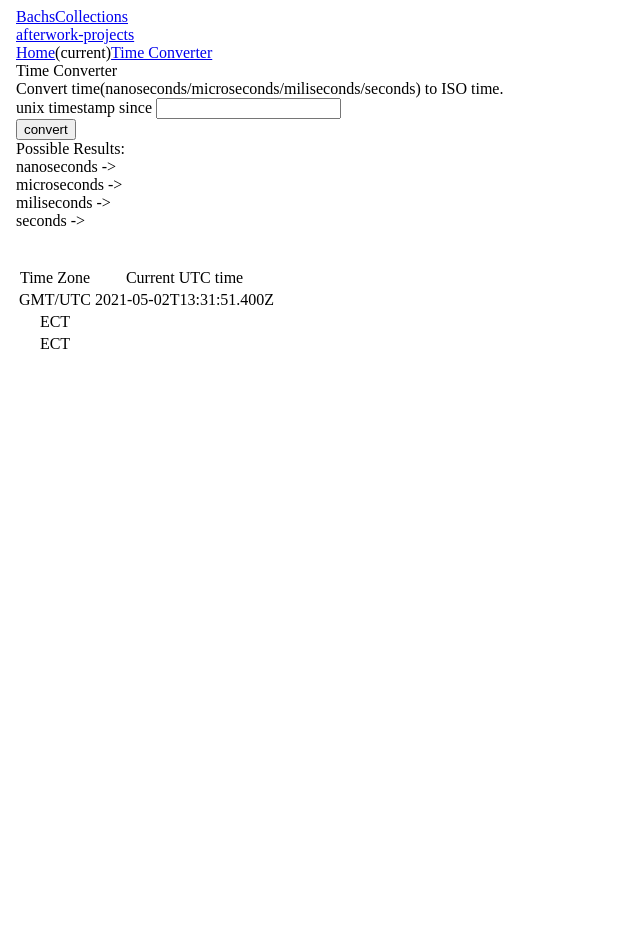
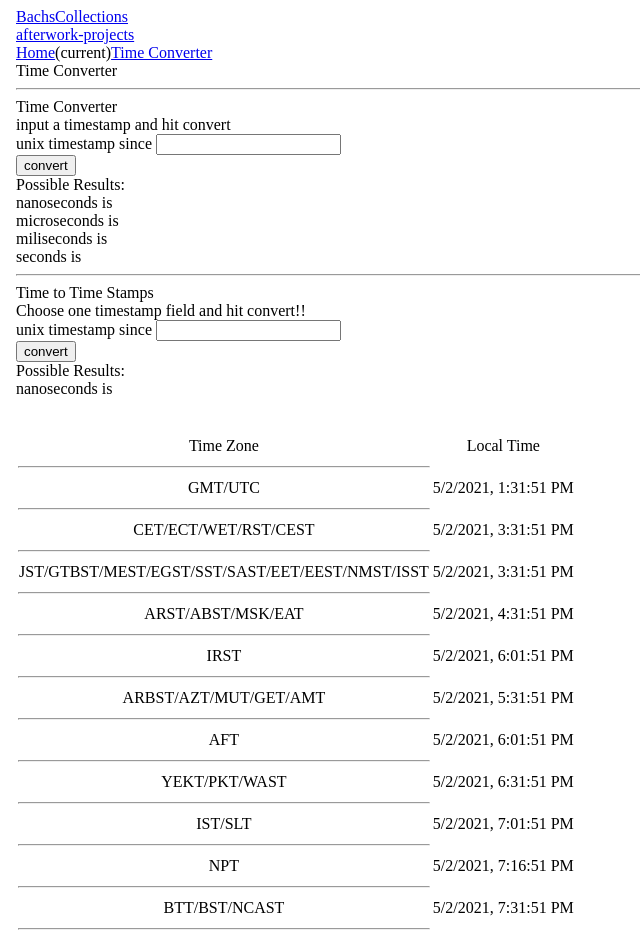
Before and after one commit to hhbach/webtools, a React (Create React App) app: page /timeConverter in a window 1280 px wide. Shown: the top 942 px of the page, without its empty margins (0-640 px from the left). Before the commit the page ends 800 px from the top, so only its background shows below. Built offline with nearby package versions, Linux system fonts and the light colour scheme.

Commit message:
Time converter working update

```diff
--- a/src/index.css
+++ b/src/index.css
@@ -14,6 +14,10 @@
   }
 
   th {
-  font-weight : normal;
+    font-weight: normal;
+  }
+
+  body {
+    overflow-y: hidden;
   }
 }
--- a/src/timeConverter.js
+++ b/src/timeConverter.js
@@ -5,17 +5,18 @@ class timeConverter extends React.Component {
   constructor(props) {
     super(props);
 
-    this.currentClock = new Date()
-    this.state = {  timestamp: "",
+    this.currentClock = new Date();
+    this.state = {
+      timestamp: "",
       nanoTime: "",
       microtime: "",
       militime: "",
-                    currentTime: this.currentClock.toISOString()};
+      currentTime: this.currentClock,
+    };
 
     this.handleChange = this.handleChange.bind(this);
     this.handleSubmit = this.handleSubmit.bind(this);
     this.convertTime = this.convertTime.bind(this);
-
   }
 
   //converts a timestamp, to an ISO formatted string
@@ -55,7 +56,7 @@ class timeConverter extends React.Component {
   }
 
   tick() {
-        this.setState({currentTime : new Date().toISOString()})
+    this.setState({ currentTime: new Date() });
   }
 
   componentDidMount() {
@@ -69,16 +70,18 @@ class timeConverter extends React.Component {
   render() {
     return (
       <div class="flex sm:flex-row flex-col w-full flex-wrap">
-        <div class="margin-auto w-4/5 flex">
+        <div class="margin-auto w-4/5 flex flex-col">
+          <div class="w-full"><label class="text-4xl w-full">Time Converter</label></div>
+          <hr></hr>
+          <div class="w-full">
             <div
               id="timeConvertPane"
               class="w-full h-full p-10 flex flex-col sm:flex-row  flex-wrap content-start space-y-10"
             >
-
-            <div class="w-full">
-	      <label class="text-4xl w-full">Time Converter</label><br/>
-              Convert time(nanoseconds/microseconds/miliseconds/seconds) to ISO
-              time.
+              <div class="w-full text-left">
+                <label class="text-2xl w-full ">Time Converter</label>
+                <br />
+                input a timestamp and hit convert
               </div>
 
               <div class="w-1/3 text-right relative">
@@ -95,7 +98,12 @@ class timeConverter extends React.Component {
                 </div>
               </div>
               <div class="w-1/6">
-              <button class="hover:bg-blue-200 p-1 m-auto border-2 border-blue-200"  onClick={this.handleSubmit}>convert</button>
+                <button
+                  class="hover:bg-blue-200 p-1 m-auto border-2 border-blue-200"
+                  onClick={this.handleSubmit}
+                >
+                  convert
+                </button>
               </div>
               <div id="resultsPane" class="w-3/6 text-left">
                 <label class="text-bold bg-yellow-200 w-full ">
@@ -103,19 +111,71 @@ class timeConverter extends React.Component {
                 </label>
                 <br />
                 <div class="w-full border-2 border-blue-200 p-5">
-                <label type="text">nanoseconds -> {this.state.nanoTime}</label>
+                  <label type="text">
+                    nanoseconds is {this.state.nanoTime}
+                  </label>
                   <br />
                   <label type="text">
-                  microseconds -> {this.state.microTime}
+                    microseconds is {this.state.microTime}
                   </label>
                   <br />
                   <label type="text">
                     {" "}
-                  miliseconds -> {this.state.miliTime}{" "}
+                    miliseconds is {this.state.miliTime}{" "}
                   </label>
                   <br />
-                <label type="text"> seconds -> {this.state.secondTime} </label>
+                  <label type="text">
+                    {" "}
+                    seconds is {this.state.secondTime}{" "}
+                  </label>
                   <br />
+                </div>
+              </div>
+            </div>
+          </div>
+          <hr></hr>
+          <div class="w-full">
+            <div
+              id="timeConvertPane"
+              class="w-full h-full p-10 flex flex-col sm:flex-row  flex-wrap content-start space-y-10"
+            >
+              <div class="w-full text-left">
+                <label class="text-2xl w-full">Time to Time Stamps</label>
+                <br />
+                Choose one timestamp field and hit convert!!
+              </div>
+
+              <div class="w-1/3 text-right relative">
+                <div class="w-3/5 right-0 absolute text-left">
+                  <label class="text-bold bg-blue-200 w-full">
+                    unix timestamp since{" "}
+                  </label>
+                  <input
+                    id="tsInput"
+                    type="text"
+                    class="border-2 focus:ring-yellow-500 focus:ring-2 w-full"
+                    onChange={this.handleChange}
+                  />
+                </div>
+              </div>
+              <div class="w-1/6">
+                <button
+                  class="hover:bg-blue-200 p-1 m-auto border-2 border-blue-200"
+                  onClick={this.handleSubmit}
+                >
+                  convert
+                </button>
+              </div>
+              <div id="resultsPane" class="w-3/6 text-left">
+                <label class="text-bold bg-yellow-200 w-full ">
+                  Possible Results:
+                </label>
+                <br />
+                <div class="w-full border-2 border-blue-200 p-5">
+                  <label type="text">
+                    nanoseconds is {this.state.nanoTime}
+                  </label>
+                </div>
               </div>
             </div>
           </div>
@@ -123,21 +183,129 @@ class timeConverter extends React.Component {
         <div class="bg-blue-50 w-1/5 h-full p-5 h-screen">
           <br />
           <br />
-          <table class="m-auto text-left">
+          <table class="m-auto text-left ">
             <tr>
-              <th class="pr-6" >Time Zone</th> <th>Current UTC time</th>
+              <th class="pr-6 text-xl text-yellow-600">Time Zone</th>{" "}
+              <th>Local Time</th>
             </tr>
+            <hr class="bg-yellow-50"></hr>
             <tr>
-              <th>GMT/UTC</th> <th>{this.state.currentTime}</th>
+              <th>GMT/UTC</th>{" "}
+              <th>
+                {this.state.currentTime.toLocaleString("en-US", {
+                  timeZone: "UTC",
+                })}
+              </th>
             </tr>
+            <hr></hr>
             <tr>
-              <th>ECT</th> <th></th>
+              <th>CET/ECT/WET/RST/CEST</th>{" "}
+              <th>
+                {this.state.currentTime.toLocaleString("en-US", {
+                  timeZone: "Europe/Brussels",
+                })}
+              </th>
             </tr>
+            <hr></hr>
             <tr>
-              <th>ECT</th> <th></th>
+              <th>JST/GTBST/MEST/EGST/SST/SAST/EET/EEST/NMST/ISST</th>{" "}
+              <th>
+                {this.state.currentTime.toLocaleString("en-US", {
+                  timeZone: "Africa/Cairo",
+                })}
+              </th>
+            </tr>
+            <hr></hr>
+            <tr>
+              <th>ARST/ABST/MSK/EAT</th>{" "}
+              <th>
+                {this.state.currentTime.toLocaleString("en-US", {
+                  timeZone: "Asia/Baghdad",
+                })}
+              </th>
+            </tr>
+            <hr></hr>
+            <tr>
+              <th>IRST</th>{" "}
+              <th>
+                {this.state.currentTime.toLocaleString("en-US", {
+                  timeZone: "Asia/Tehran",
+                })}
+              </th>
+            </tr>
+            <hr></hr>
+            <tr>
+              <th>ARBST/AZT/MUT/GET/AMT</th>{" "}
+              <th>
+                {this.state.currentTime.toLocaleString("en-US", {
+                  timeZone: "Asia/Baku",
+                })}
+              </th>
+            </tr>
+            <hr></hr>
+            <tr>
+              <th>AFT</th>{" "}
+              <th>
+                {this.state.currentTime.toLocaleString("en-US", {
+                  timeZone: "Asia/Kabul",
+                })}
+              </th>
+            </tr>
+            <hr></hr>
+            <tr>
+              <th>YEKT/PKT/WAST</th>{" "}
+              <th>
+                {this.state.currentTime.toLocaleString("en-US", {
+                  timeZone: "Asia/Karachi",
+                })}
+              </th>
+            </tr>
+            <hr></hr>
+            <tr>
+              <th>IST/SLT</th>{" "}
+              <th>
+                {this.state.currentTime.toLocaleString("en-US", {
+                  timeZone: "Asia/Calcutta",
+                })}
+              </th>
+            </tr>
+            <hr></hr>
+            <tr>
+              <th>NPT</th>{" "}
+              <th>
+                {this.state.currentTime.toLocaleString("en-US", {
+                  timeZone: "Asia/Katmandu",
+                })}
+              </th>
+            </tr>
+            <hr></hr>
+            <tr>
+              <th>BTT/BST/NCAST</th>{" "}
+              <th>
+                {this.state.currentTime.toLocaleString("en-US", {
+                  timeZone: "Asia/Dhaka",
+                })}
+              </th>
+            </tr>
+            <hr></hr>
+            <tr>
+              <th>MYST</th>{" "}
+              <th>
+                {this.state.currentTime.toLocaleString("en-US", {
+                  timeZone: "Asia/Rangoon",
+                })}
+              </th>
+            </tr>
+            <hr></hr>
+            <tr>
+              <th>THA/KRAT</th>{" "}
+              <th>
+                {this.state.currentTime.toLocaleString("en-US", {
+                  timeZone: "Asia/Bangkok",
+                })}
+              </th>
             </tr>
           </table>
-
         </div>
       </div>
     );
--- a/src/webDesign.js
+++ b/src/webDesign.js
@@ -25,8 +25,8 @@ class webDesigns extends React.Component {
 		<th>Stack</th>
 	      </tr>
 	      <tr class="bg-yellow-200">
-		<th>NA</th>
-		<th>NA</th>
+		<th>Linking coming soon</th>
+		<th>Sample of very bad sites</th>
 		<th>NA</th>
 	      </tr>
 	    </table>
```
Lines whose indentation alone changed are shown as unchanged.
